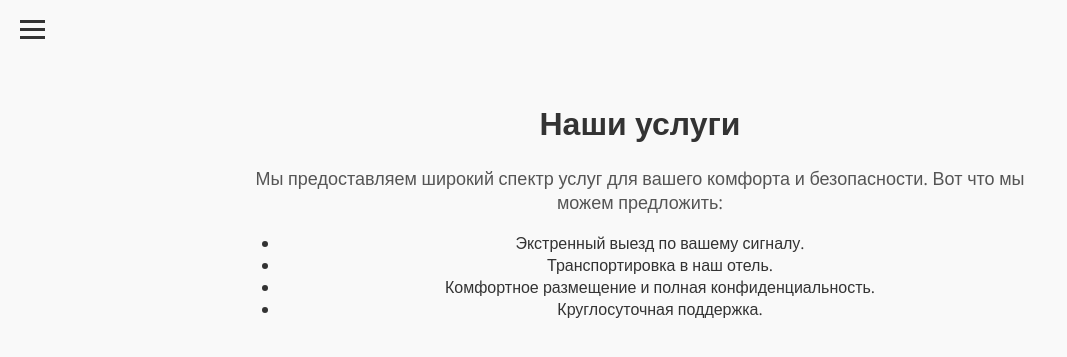
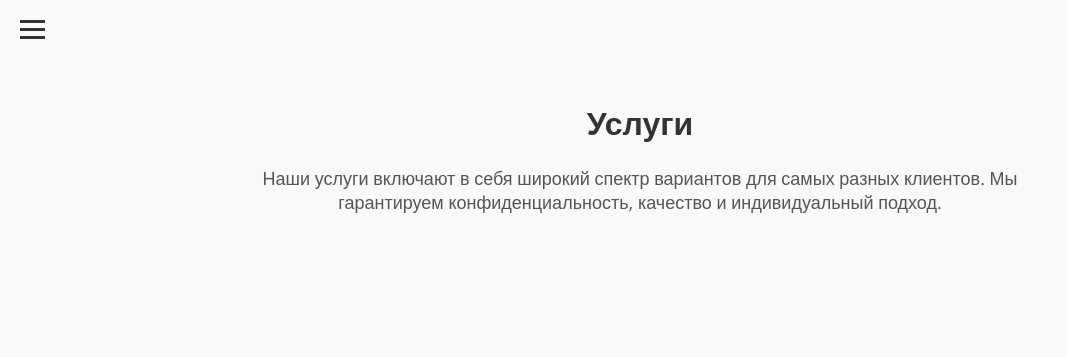
Before and after one commit to mot9lXVII/escortmargo, a Flask app: page /services in a window 1280 px wide. Shown: the top 357 px of the page, without its empty margins (0-1067 px from the left). Run offline with Flask 3, Linux system fonts and the light colour scheme.

Commit message:
Update services.html

```diff
--- a/templates/services.html
+++ b/templates/services.html
@@ -30,22 +30,17 @@
             <li><a href="/contacts">Контакты</a></li>
             <li><a href="/developers">Разработчики</a></li>
             <li><a href="/settings">Настройки</a></li>
+            <li><a href="/reviews">Отзывы</a></li> <!-- Добавленная вкладка -->
         </ul>
     </nav>
 
     <!-- Основной контент -->
     <div class="content">
-        <h1>Наши услуги</h1>
+        <h1>Услуги</h1>
         <p class="subtitle">
-            Мы предоставляем широкий спектр услуг для вашего комфорта и безопасности.
-            Вот что мы можем предложить:
+            Наши услуги включают в себя широкий спектр вариантов для самых разных клиентов.
+            Мы гарантируем конфиденциальность, качество и индивидуальный подход.
         </p>
-        <ul class="services-list">
-            <li>Экстренный выезд по вашему сигналу.</li>
-            <li>Транспортировка в наш отель.</li>
-            <li>Комфортное размещение и полная конфиденциальность.</li>
-            <li>Круглосуточная поддержка.</li>
-        </ul>
     </div>
 
     <!-- Подключение JavaScript -->
```
